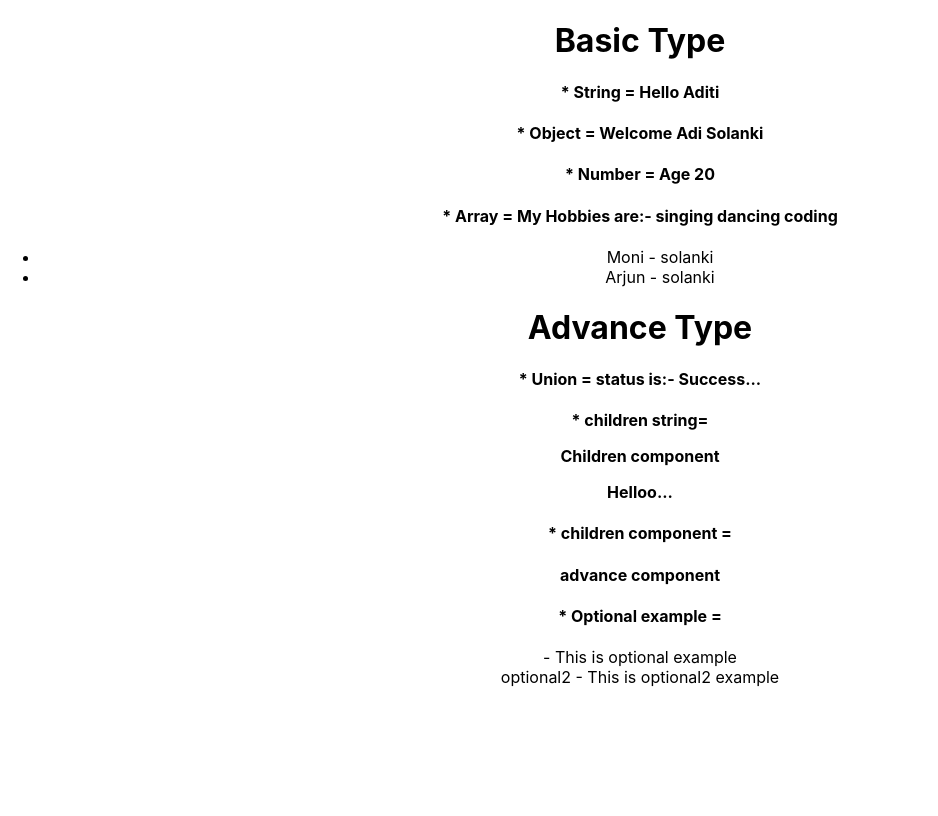
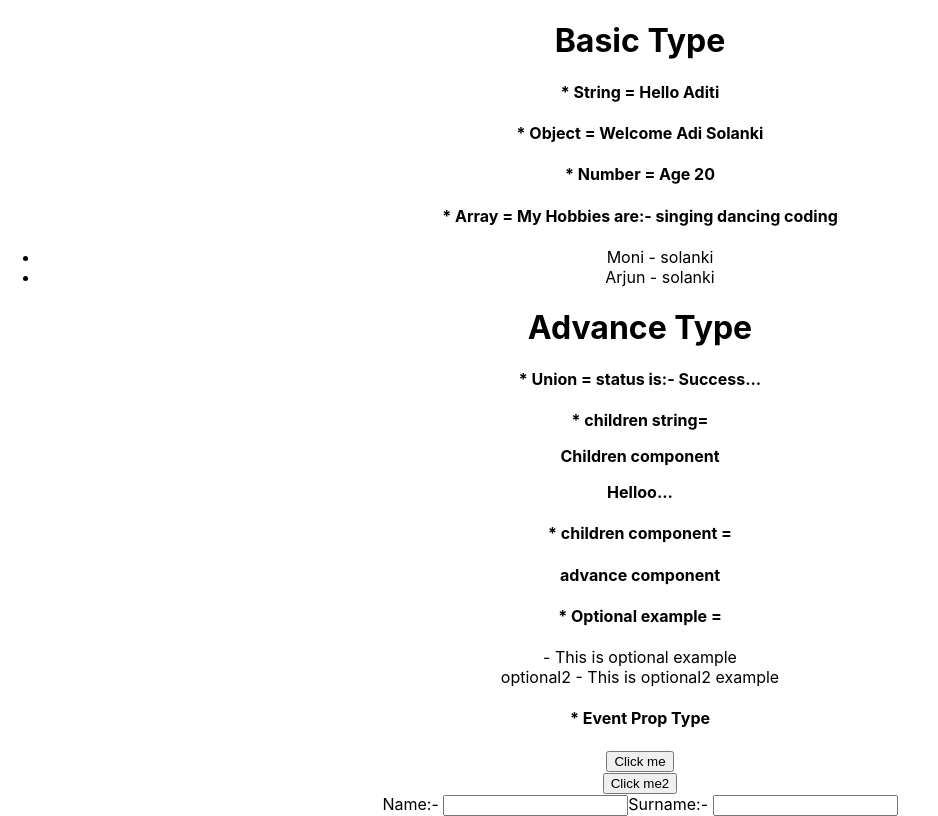
Before and after one commit to aditisolanki71/react-typescript-practice, a React (Create React App) app: page / in a window 1280 px wide. Shown: the whole page, without its empty margins (0-938 px from the left). Built offline with nearby package versions, Linux system fonts and the light colour scheme.

Commit message:
Event Props (Input and Button)

```diff
--- a/src/App.tsx
+++ b/src/App.tsx
@@ -1,6 +1,7 @@
 import './App.css';
 import BasicType from './components/BasicType';
 import AdvanceType from "./components/Advance/AdvanceType"
+import EventPropType from "./components/EventPropType/EventPropType"
 function App() {
   const personObject = {
     first: "Adi",
@@ -31,6 +32,7 @@ function App() {
           <p>Children component</p>
           <p>Helloo...</p>
       </AdvanceType>
+      <EventPropType />
     </div>
   );
 }
--- /dev/null
+++ b/src/components/EventPropType/Button.tsx
@@ -0,0 +1,11 @@
+type buttonProps = {
+   handleClick: (event: React.MouseEvent<HTMLButtonElement>) => void;
+}
+const Button = (props: buttonProps) => {
+   return (
+      <div>
+         <button onClick={props.handleClick}>Click me</button>
+      </div>
+   )
+}
+export default Button;
--- /dev/null
+++ b/src/components/EventPropType/Button2.tsx
@@ -0,0 +1,13 @@
+import React from "react";
+
+type buttonProps2 = {
+   handleClick2: (event: React.MouseEvent<HTMLButtonElement>,name: string) => void;
+}
+const Button2 = (props: buttonProps2) => {
+   return (
+      <div>
+         <button onClick={(event) => props.handleClick2(event,"aditi")}>Click me2</button>
+      </div>
+   )
+}
+export default Button2;
--- /dev/null
+++ b/src/components/EventPropType/EventPropType.tsx
@@ -0,0 +1,21 @@
+import Button from "./Button"
+import Button2 from "./Button2"
+import Input from "./Input"
+const EventPropType = () => {
+   return (
+      <div>
+         <h4>* Event Prop Type</h4>
+         <Button handleClick={(event) => {
+            console.log("button clicked",event)
+         }}/>
+         <Button2 handleClick2={(event,name) => {
+            console.log("button2 is called",event)
+            console.log("name is",name);
+         }}/>
+         <Input value="" handleChange={event => {
+            console.log("input event is",event)
+         }}/>
+      </div>
+   )
+}
+export default EventPropType;
--- /dev/null
+++ b/src/components/EventPropType/Input.tsx
@@ -0,0 +1,18 @@
+import React from "react";
+
+type inputProps = {
+   value : string,
+   handleChange : (event: React.ChangeEvent<HTMLInputElement>) => void;
+}
+const Input = (props: inputProps) => {
+   const handleChange2 = (event: React.ChangeEvent<HTMLInputElement>) => {
+      console.log("input event2 called",event)
+   }
+   return (
+      <div>
+         Name:- <input type="text" value={props.value} onChange={props.handleChange} />
+         Surname:- <input type="text" value={props.value} onChange={handleChange2} />
+      </div>
+   )
+}
+export default Input;
```
